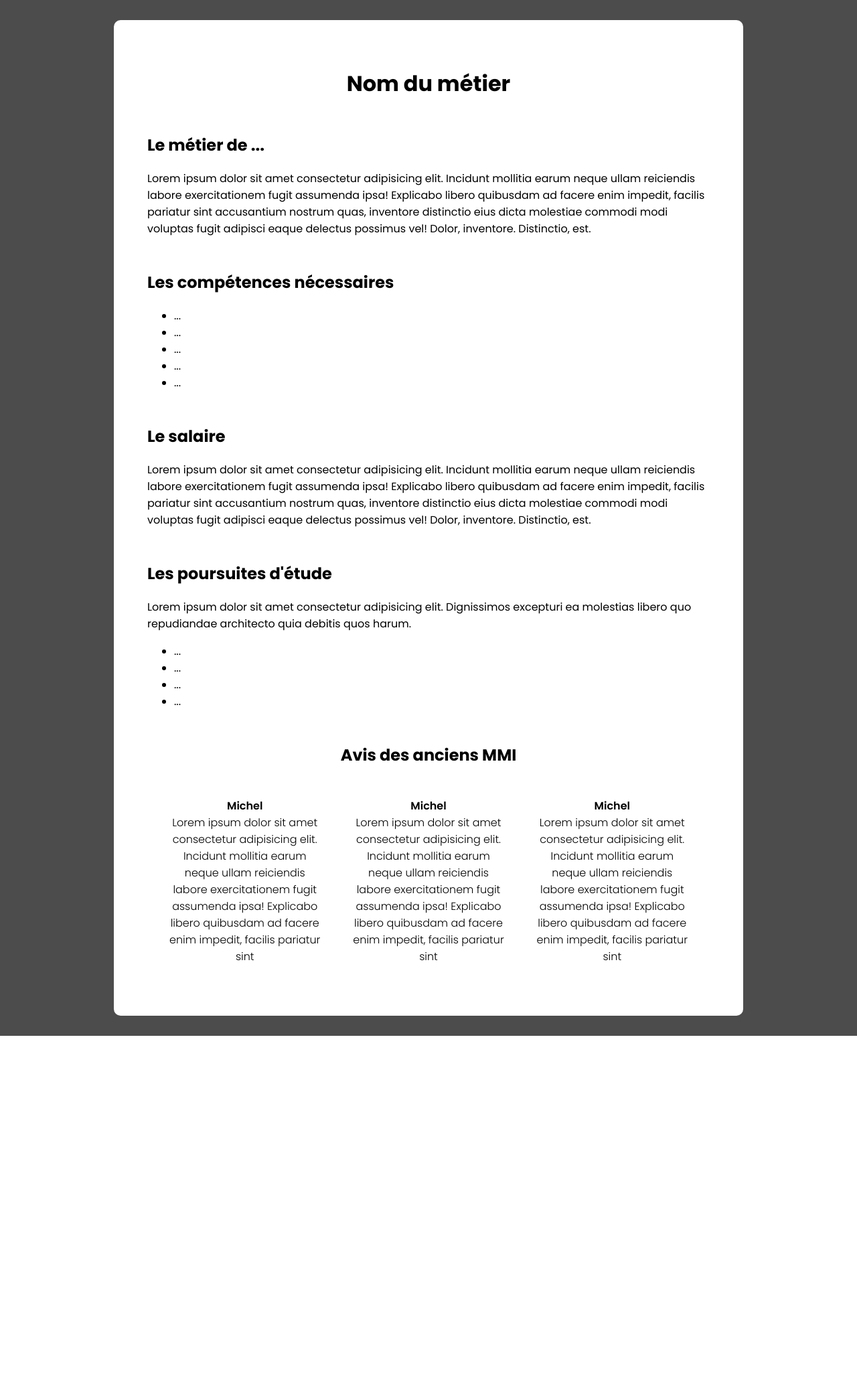
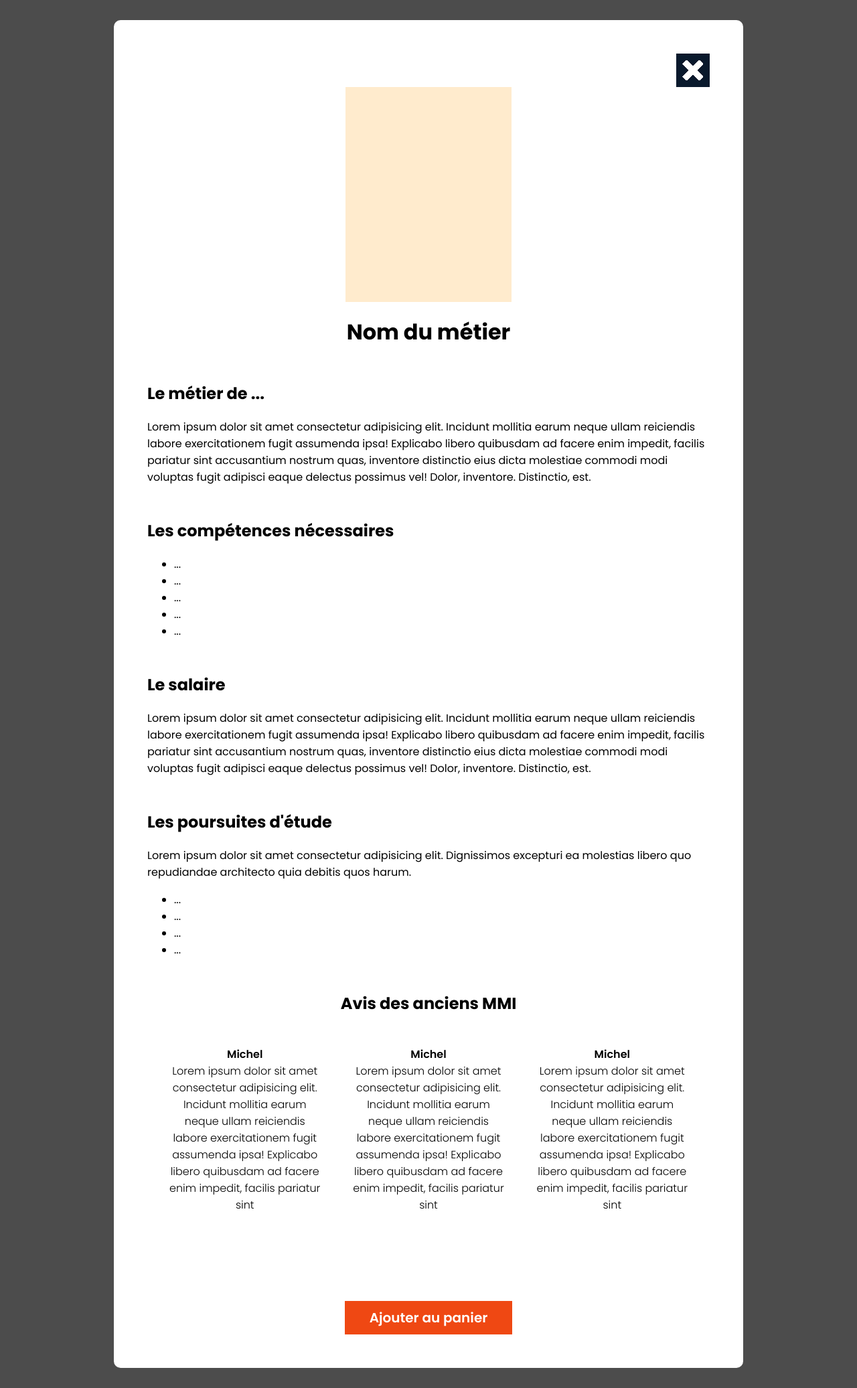
Before and after one commit to SHOP-TON-METIER/site, a PHP site: page /fiche_metier.html in a window 1280 px wide. Shown: the whole page at 67% size. Before the commit the page ends 1547 px from the top, so only its background shows below. Run offline with PHP 8.4, Linux system fonts and the light colour scheme.

Commit message:
update fiche métier (bouton croix & ajouter au panier)

```diff
--- a/fiche_metier.html
+++ b/fiche_metier.html
@@ -16,7 +16,10 @@
     <div id="popup" class="overlay">
 
         <div class="popup-content">
-
+            <div class="croix">
+                <img src="images/croix.png" alt="fermer">
+            </div>
+            <div class="avatar"></div>
             <h1>Nom du métier</h1>
 
             <div>
@@ -108,6 +111,9 @@
                     sint
                 </p>
             </div>
+            <div class="add_panier">
+                Ajouter au panier
+            </div>
         </div>
 </body>
 
--- a/styles_fiche_metier.css
+++ b/styles_fiche_metier.css
@@ -5,6 +5,21 @@
 body{
     font-family: 'Poppins', sans-serif;
     margin: 0;
+}
+
+.croix{
+    width: 50px;
+    height: 50px;
+    margin-left: auto;
+    background-color: #09192C;
+}
+
+
+.avatar{
+    width: 248px;
+    height: 321px;
+    margin: auto;
+    background-color: blanchedalmond;
 }
 
 h1 {
@@ -52,3 +67,16 @@ span{
     padding: 50px;
     border-radius: 10px;
 }
+
+.add_panier {
+    width: 250px;
+    height: 50px;
+    margin: auto;
+    margin-top: 105px;
+    background-color: #EF4813;
+    text-align: center;
+    color: #fff;
+    font-size: 1.25rem;
+    font-weight: 600;
+    padding-top: 10px;
+}
```
Also changed, not shown: images/croix.png (added).
